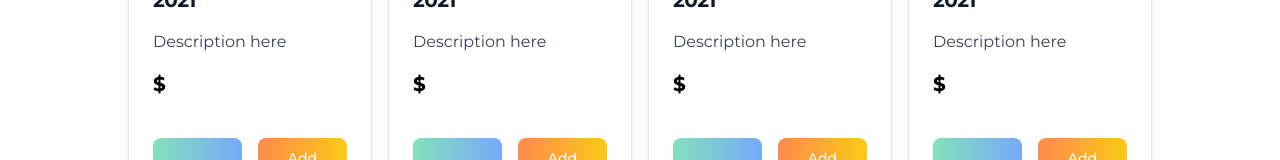
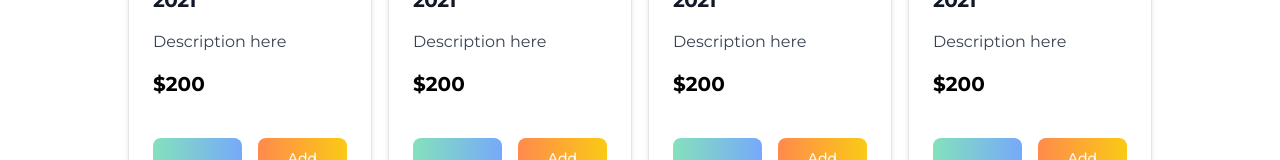
Before and after one commit to DevRefaul/ecommerce_website, a React (Create React App) app: page /products in a window 1280 px wide. Shown: the part 469-629 px from the top of the page. Built offline with nearby package versions, Linux system fonts and the light colour scheme.

Commit message:
created loading scene component

```diff
--- /dev/null
+++ b/src/Components/LoadingScene/LoadingScene.jsx
@@ -0,0 +1,11 @@
+import React from "react";
+
+const LoadingScene = () => {
+  return (
+    <div>
+      <h2>This is loading scene</h2>
+    </div>
+  );
+};
+
+export default LoadingScene;
--- a/src/Components/SingleCardComponents/SingleCardForAllProducts.jsx
+++ b/src/Components/SingleCardComponents/SingleCardForAllProducts.jsx
@@ -17,7 +17,7 @@ const SingleCardForAllProducts = () => {
             Description here
           </p>
 
-          <h4 className="text-xl font-bold">$</h4>
+          <h4 className="text-xl font-bold">$200</h4>
 
           {/* section for price */}
           <div className="grid grid-cols-2 gap-4">
```
